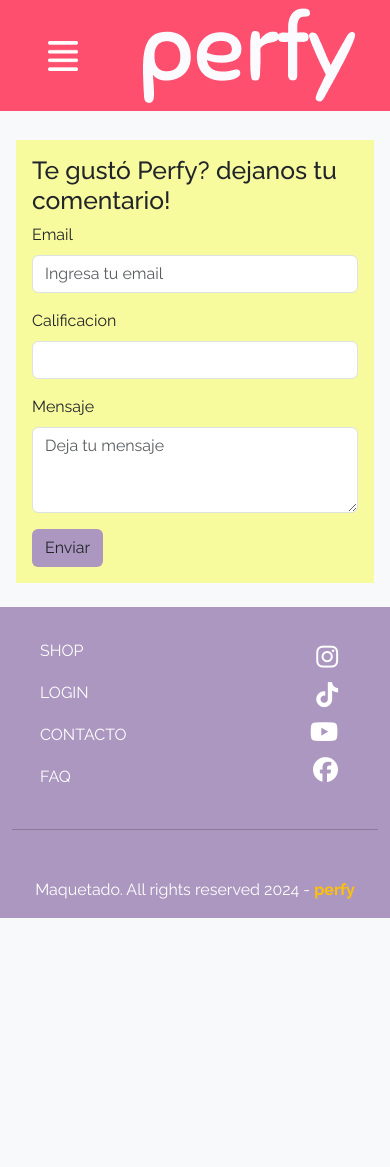
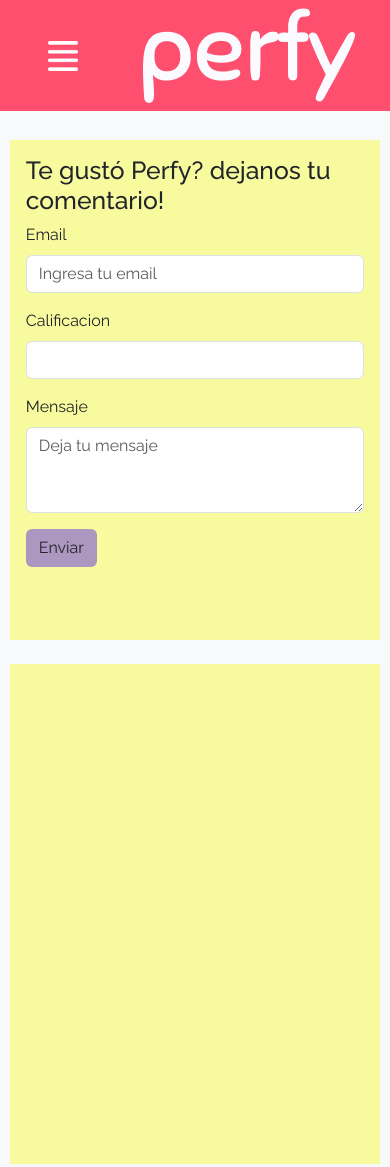
Before and after one commit to gonzalolopez01/comentarios, a plain HTML site: page index.html in a window 390 px wide. Shown: the top 1167 px of the page. Before the commit the page ends 918 px from the top, so only its background shows below. Drawn offline with nearby package versions, Linux system fonts and the light colour scheme; no server answers.

Commit message:
comentarios

```diff
--- a/index.html
+++ b/index.html
@@ -55,19 +55,19 @@
           </nav>
     </header>
 
-    <main class="seccion-login raleway-font">
-        <section>
-            <div class="container">
-                <div class="row justify-content-center">
-                    <div class="col-md-6 col-lg-5" id="contenedor">
+    <!-- <main class="seccion-login raleway-font"> -->
+    <main>
+        <section class="containerMain raleway-font">
+
+            <div class="container mapa row justify-content-center" id="divMapa">
+                <div id="contenedor">
 
 
 
-                    </div>
                 </div>
             </div>
-        </section>
-        <div class="item form mx-3 mb-4 p-3" id="divForm">
+
+            <div class="item form mb-4 p-3" id="divForm">
             <h2>Te gustó Perfy? dejanos tu comentario!</h2>
             <form id="formComentario">
               <div class="mb-3">
@@ -85,6 +85,8 @@
               <button id="btnConsulta" type="submit" class="btn raleway-font">Enviar</button>
             </form>
           </div>
+
+        </section>
     </main>
 
 
--- a/stylesC.css
+++ b/stylesC.css
@@ -10,6 +10,8 @@
     grid-template-areas: "form mapa";
     height: 100%;
     align-self: stretch;
+    justify-items: center; /**/
+
 }
 
 .form {
@@ -123,16 +125,44 @@
 
 
 } */
+@media (max-width: 600px) {
+    .containerMain {
+        grid-template: 1fr 1fr / 100%;
+        grid-template-areas: "form"
+            "mapa";
+    }
+}
+
+
 .comment-box {
-    margin-top: 20px;
-    padding: 10px;
+    margin-top: 10px;
+    margin-bottom: 25px;
     border: 1px solid #ccc;
     border-radius: 5px;
+    width: 100%;
+    /* background-color: #F8FA9E; */
+    height: auto;
+}
+#divForm, #divMapa {
     background-color: #F8FA9E;
-}
-#divForm {
-    background-color: #F8FA9E;
+    height: 500px;
+    width: 95%;/**/
 }
 #btnConsulta {
     background-color: var(--colorBotonEnviar);
 }
+#contenedor{
+    height: 100%;
+    width: 100%;
+    margin-left: 5px;
+    /* margin-top: 5px;
+    margin-bottom: 5px; */
+    overflow: auto;
+}
+#container{
+    padding: 0;
+    margin: 0;
+    display: flex;
+    flex-direction: column;
+    height: 100%
+}
```
